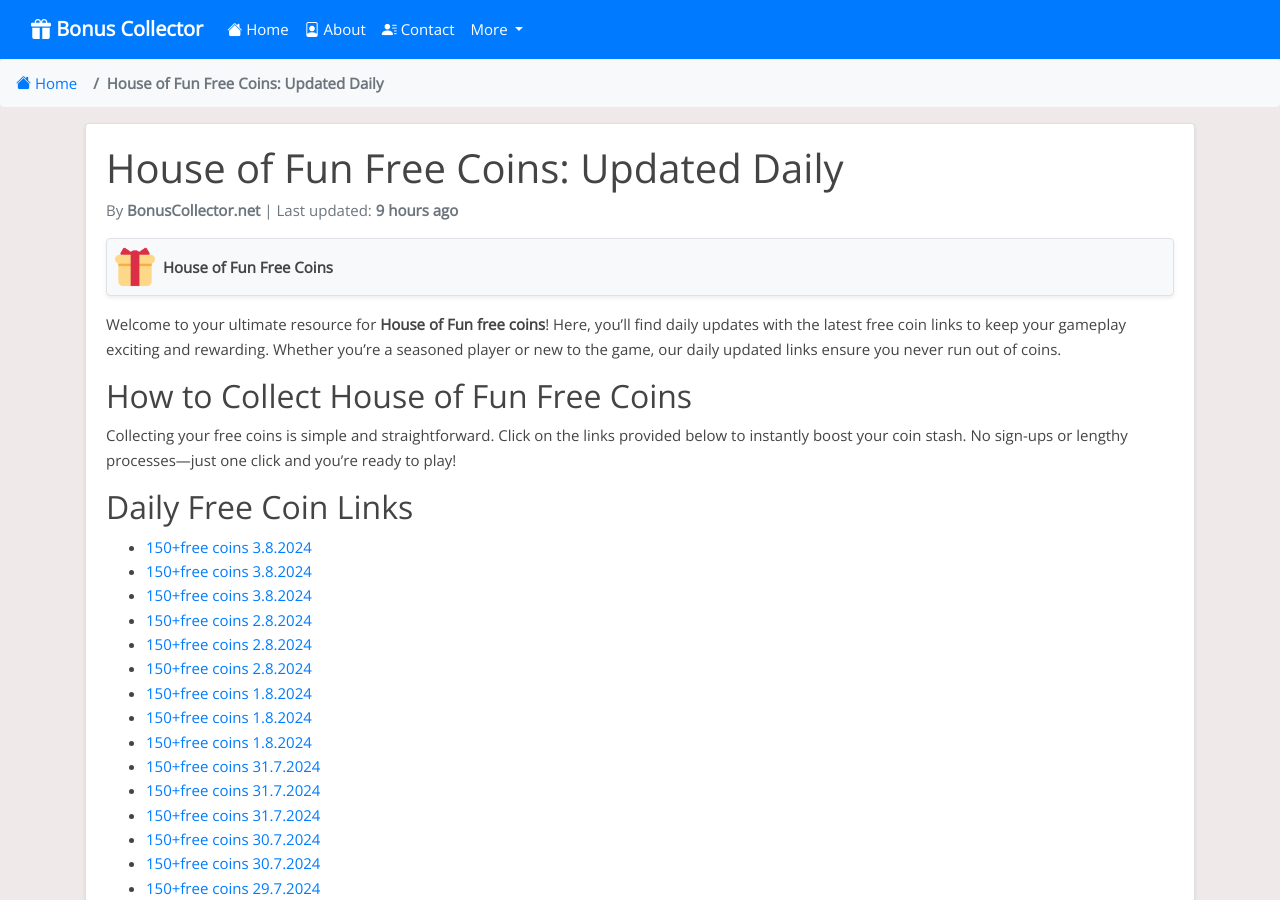
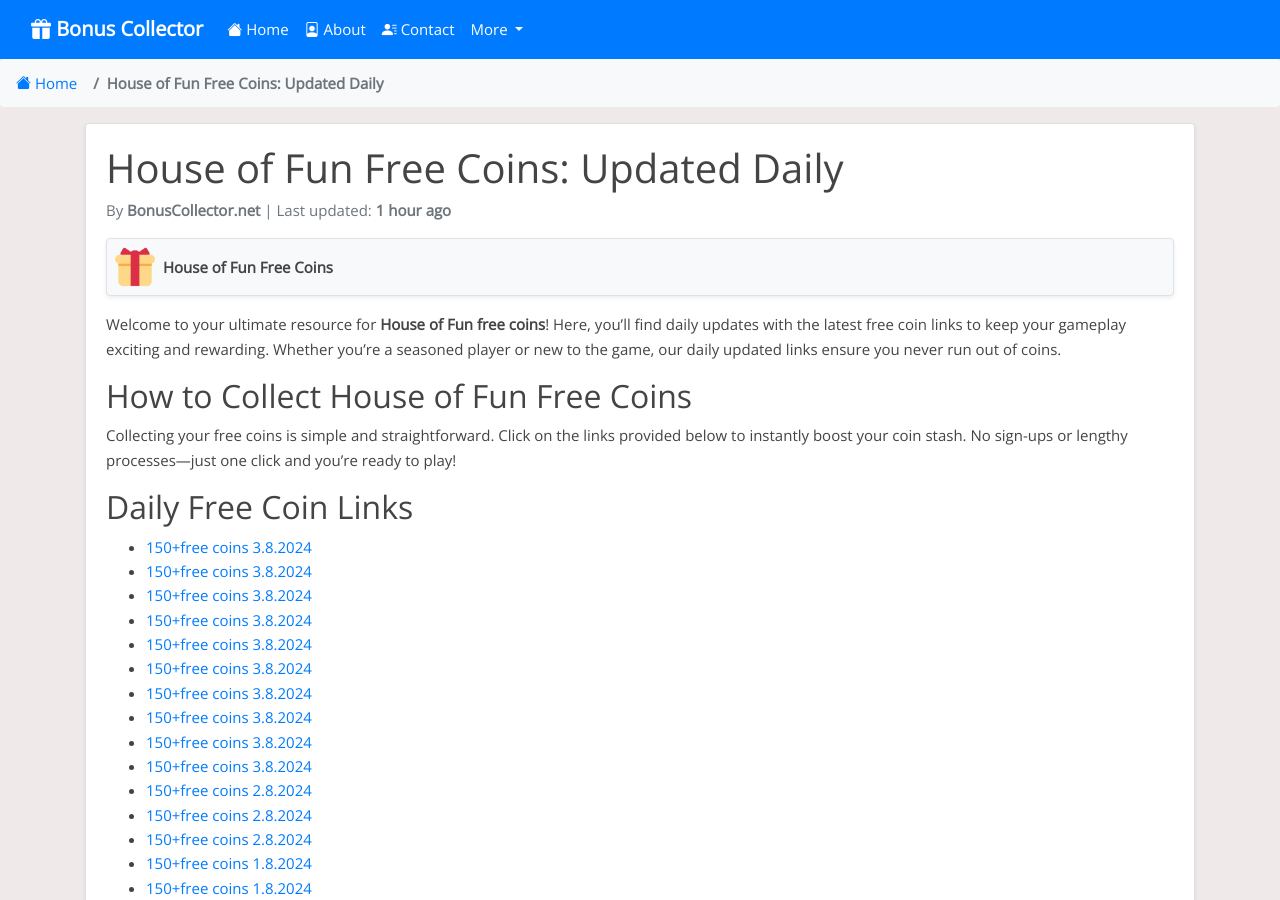
Before and after one commit to Prollad99/bs-net, a Jekyll site: the page built from _posts/2024-06-29-house-of-fun.md, in a window 1280 px wide and 900 px high. Built offline with Jekyll 4.4.1, drawn with Linux system fonts in a browser that asks for light colours; nearby versions of some CDN libraries; comment, search, counter and statistics services are not loaded; some of the changed text lies outside the part shown.

Commit message:
Update house-of-fun reward links and last modified date

```diff
--- a/_data/include_files.yml
+++ b/_data/include_files.yml
@@ -11,7 +11,7 @@
   last_modified: 2024-08-03 07:04:56
 
 house-of-fun.html:
-  last_modified: 2024-08-03 03:32:35
+  last_modified: 2024-08-03 12:30:41
 
 cash-frenzy.html:
   last_modified: 2024-08-03 03:32:35
--- a/_includes/house-of-fun.html
+++ b/_includes/house-of-fun.html
@@ -1,4 +1,11 @@
 <html><body><div class="reward"><ul>
+<li><a href="https://playtika.onelink.me/hof/w4blbwsu?af_force_deeplink=true&deeplink=eyJpZCI6IjUwOTdiYzlmLTRkYmMtNDNkOC1iNDhhLTQxZTJiNzUwNzRhNiIsImFjIjoiaG9mX2dpZnRfY291cG9uIn0=">150+free coins 3.8.2024</a></li>
+<li><a href="https://playtika.onelink.me/hof/w4blbwsu?af_force_deeplink=true&deeplink=eyJpZCI6IjAyMTRjNDZjLWU5M2MtNGE2Yy1hNTIzLTJhMDVjMWQ3N2UyZCIsImFjIjoiaG9mX2dpZnRfY291cG9uIn0=">150+free coins 3.8.2024</a></li>
+<li><a href="https://playtika.onelink.me/hof/w4blbwsu?af_force_deeplink=true&deeplink=eyJpZCI6IjNiMzlkZjIzLTRlMmEtNGNmNC1hNzkzLTQ2MzQ0NGM0N2VlMyIsImFjIjoiaG9mX2dpZnRfY291cG9uIn0=">150+free coins 3.8.2024</a></li>
+<li><a href="https://playtika.onelink.me/hof/w4blbwsu?af_force_deeplink=true&deeplink=eyJpZCI6ImUyNmU0ZGNjLTAyYjktNGJmMC05NmVjLWY1MjIyYTA1YTZkNSIsImFjIjoiaG9mX2dpZnRfY291cG9uIn0=">150+free coins 3.8.2024</a></li>
+<li><a href="https://playtika.onelink.me/hof/w4blbwsu?af_force_deeplink=true&deeplink=eyJpZCI6IjQ5NjI3ZDUyLTI1ZmItNDM5Ni04NTk5LTAyYzczYjRkMTNjZCIsImFjIjoiaG9mX2dpZnRfY291cG9uIn0=">150+free coins 3.8.2024</a></li>
+<li><a href="https://playtika.onelink.me/hof/w4blbwsu?af_force_deeplink=true&deeplink=eyJpZCI6IjU0OTgxMDQ5LWFhNzAtNDhkNi1hMzZlLTJkODI0Zjc0NTlmMSIsImFjIjoiaG9mX2dpZnRfY291cG9uIn0=">150+free coins 3.8.2024</a></li>
+<li><a href="https://playtika.onelink.me/hof/w4blbwsu?af_force_deeplink=true&deeplink=eyJpZCI6IjliMzUzZDQyLWQ3YmItNDJiYi1hMWFlLTU0ZjZiMTg2NTEyNCIsImFjIjoiaG9mX2dpZnRfY291cG9uIn0=">150+free coins 3.8.2024</a></li>
 <li><a href="https://playtika.onelink.me/hof/w4blbwsu?af_dp=hof%3A%2F%2F&af_force_deeplink=true&c_id=2024M8D2_23&s_id=1060&deeplink=eyJpZCI6IjE4NTU1M2M2LTU1ZWMtNDU0ZC04N2I4LTVlZTc4NTk2NmE1NyIsImFjIjoiaG9mX2dpZnRfY291cG9uIn0=">150+free coins 3.8.2024</a></li>
 <li><a href="https://playtika.onelink.me/hof/w4blbwsu?af_dp=hof%3A%2F%2F&af_force_deeplink=true&c_id=2024M8D2_19&s_id=1060&deeplink=eyJpZCI6ImYyMDM4N2Q0LWRkN2EtNDU0Ny04OTk1LTUwZGMzZTYyZTk5YyIsImFjIjoiaG9mX2dpZnRfY291cG9uIn0=">150+free coins 3.8.2024</a></li>
 <li><a href="https://playtika.onelink.me/hof/w4blbwsu?af_dp=hof%3A%2F%2F&af_force_deeplink=true&c_id=2024M8D2_07&s_id=1060&deeplink=eyJpZCI6IjUwOTdiYzlmLTRkYmMtNDNkOC1iNDhhLTQxZTJiNzUwNzRhNiIsImFjIjoiaG9mX2dpZnRfY291cG9uIn0=">150+free coins 3.8.2024</a></li>
```
Also changed, not shown: other parts of _includes/house-of-fun.html (+0 -7 lines), links-json/house-of-fun.json (+28 -28 lines).
